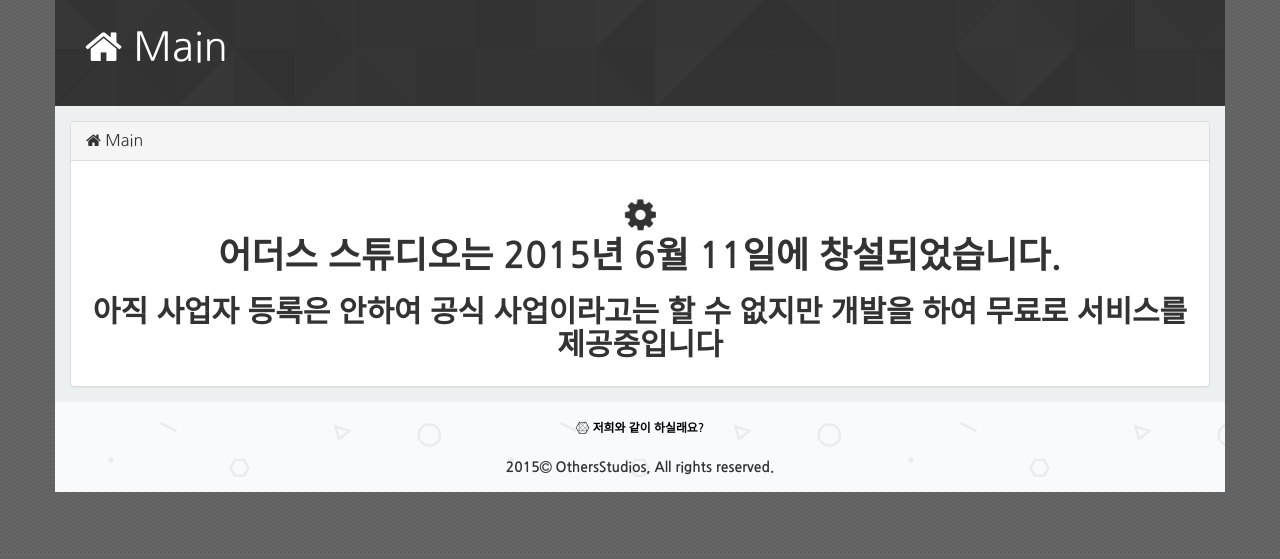
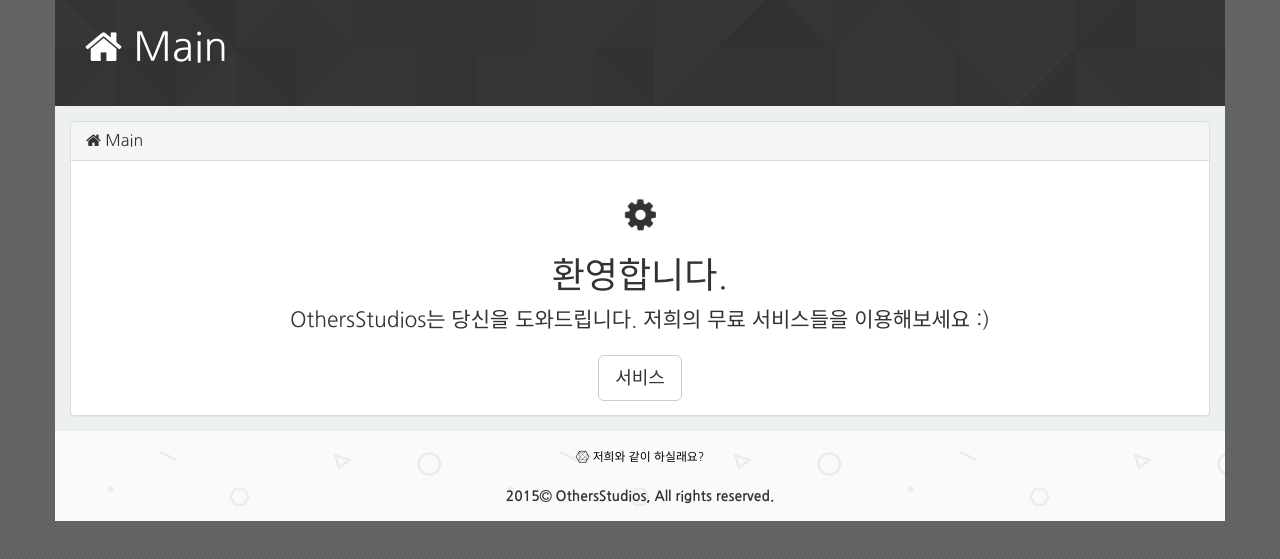
Before and after one commit to parkempty/parkempty.github.i, a plain HTML site: page index.html in a window 1280 px wide. Shown: the part 63-622 px from the top of the page. Drawn offline with Linux system fonts and the light colour scheme.

Commit message:
Update index.html

```diff
--- a/index.html
+++ b/index.html
@@ -47,8 +47,10 @@
 		<div class="panel-body centered">
 			<div class="animated zoomIn">
 			<h1><i class="fa fa-gear fa-spin"></i><br />
-			<STRONG>어더스 스튜디오<STRONG>는 2015년 6월 11일에 창설되었습니다.<h1>
-			<h2><STRONG>아직 사업자 등록은 안하여 공식 사업이라고는 할 수 없지만 개발을 하여 무료로 서비스를 제공중입니다<STRONG></h2>
+		<h1 class="cover-heading">환영합니다.</h1>
+		<p class="lead">OthersStudios는 당신을 도와드립니다. 저희의 무료 서비스들을 이용해보세요 :)</p>
+		<a href="./PROJECT" class="btn btn-lg btn-default">서비스</a>
+
 			</div>
 		</div>
 	</div>
```
